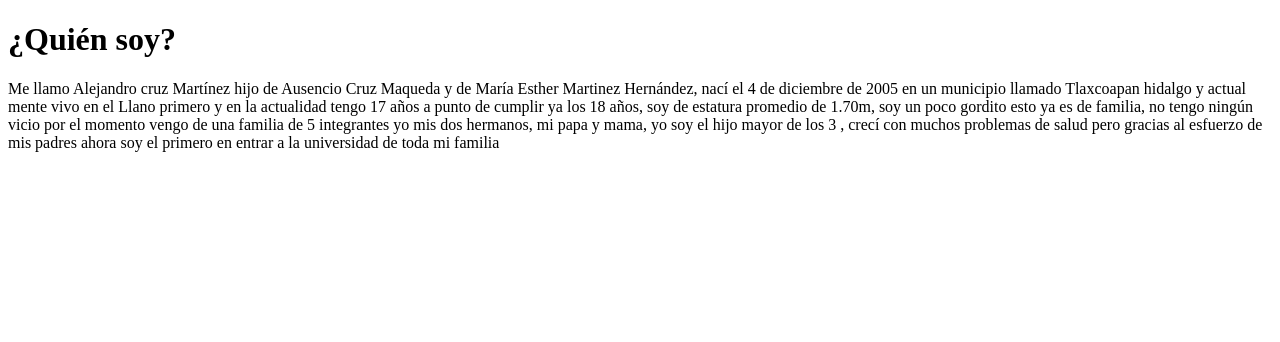
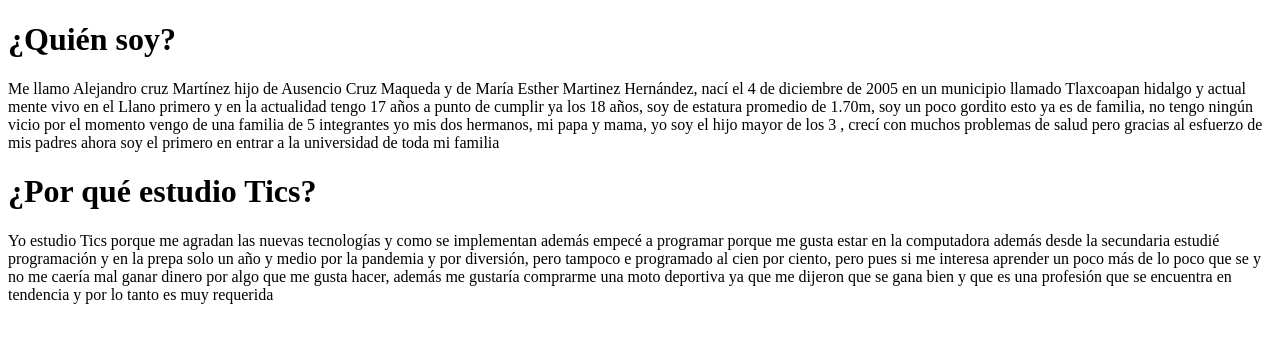
Before and after one commit to ALEJANDROCRUZMARTINEZ/ALEJANDROCRUZMARTINEZ.github.io, a plain HTML site: page index.html in a window 1280 px wide. Drawn offline with Linux system fonts and the light colour scheme.

Commit message:
Tics
se agrego la pregunta porque estudio tics y su respuesta

```diff
--- a/index.html
+++ b/index.html
@@ -10,5 +10,11 @@
     <p>Me llamo Alejandro cruz Martínez hijo de Ausencio Cruz Maqueda y de María Esther Martinez Hernández, nací el 4 de diciembre de 2005 en un municipio llamado Tlaxcoapan hidalgo y actual mente vivo en el Llano primero y en la actualidad tengo 17 años a punto de cumplir ya los 18 años,
     soy de estatura promedio de 1.70m, soy un poco gordito esto ya es de familia, no tengo ningún vicio por el momento vengo de una familia de 5 integrantes yo mis
      dos hermanos, mi papa y mama, yo soy el hijo mayor de los 3 , crecí con muchos problemas de salud pero gracias al esfuerzo de mis padres ahora soy el primero en entrar a la universidad de toda mi familia  </p>
+
+    <h1>¿Por qué estudio Tics? </h1>
+    <p>Yo estudio Tics porque me agradan las nuevas tecnologías y como se implementan además empecé a programar porque me gusta estar en la computadora además desde la secundaria estudié programación y en la prepa solo un año y medio
+        por la pandemia y por diversión, pero tampoco e programado al cien por ciento, pero pues si me interesa aprender un poco más de lo poco que se y
+         no me caería mal ganar dinero por algo que me gusta hacer, además me gustaría comprarme una moto deportiva ya que me dijeron que se gana bien y que es una profesión que se encuentra en tendencia y por lo tanto es muy requerida</p>
+
 </body>
 </html>
```
